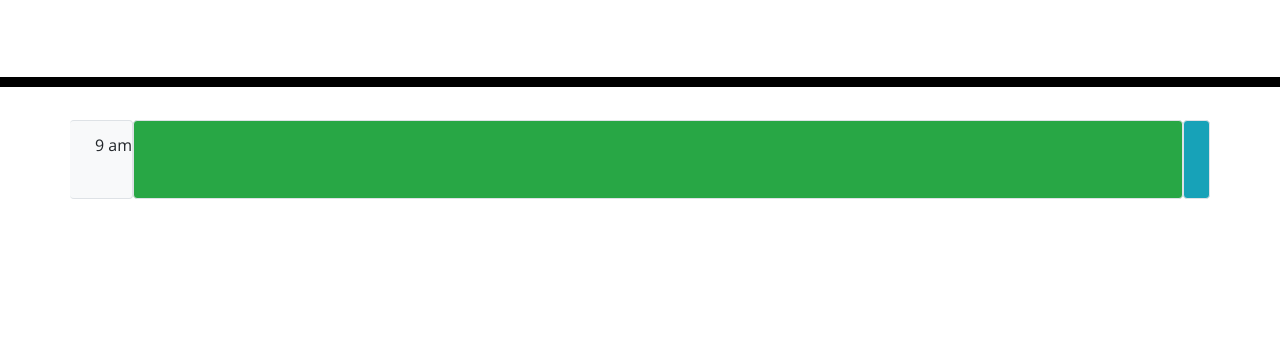
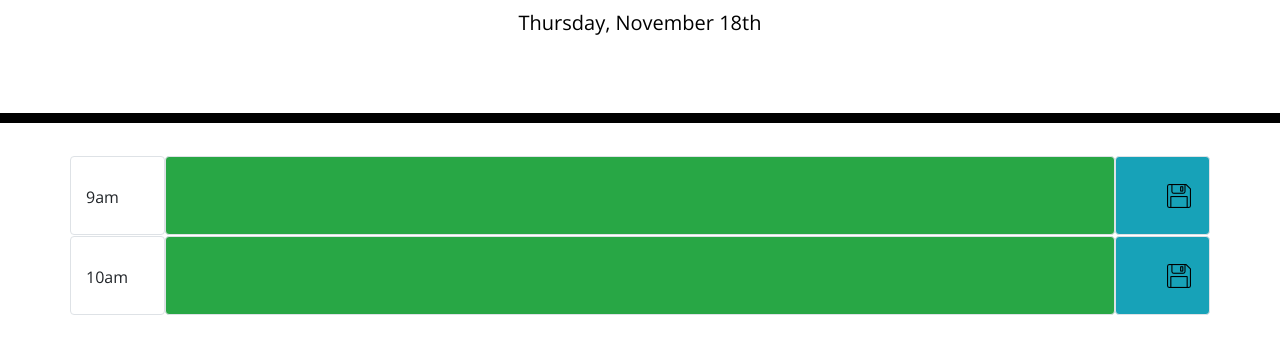
Before and after one commit to dhoneyman/DailyEventPlanner, a plain HTML site: page 02-Homework/Develop/index.html in a window 1280 px wide. Shown: the part 181-534 px from the top of the page. Drawn offline with nearby package versions, Linux system fonts and the light colour scheme.

Commit message:
rows working better

```diff
--- /dev/null
+++ b/02-Homework/Assets/JS/script.js
@@ -0,0 +1,38 @@
+let time = Date.now();
+console.log(time);
+
+setInterval(currentTime, 1000);
+
+function currentTime(){
+    let today = moment();
+    $('#currentDay').text(today.format('dddd, MMMM Do'));
+}
+// function currentHour(){
+//     let today = moment();
+//     let hour = (today.format('hh'));
+//     console.log(hour);
+// }
+// currentHour();
+
+// let currentHour = moment().format('H');
+
+// console.log(currentHour);
+
+// let nowTime = Date('December 25, 1995 23:15:30');
+// let nowHour = nowTime.getHours();
+
+// localStorage.getItem("hourlyTask", hourlyTask);
+// let button = $('.btn');
+let button = document.querySelector('.btn');
+
+// button.on('click',assignTask);
+// let hourlyTask = $('<textarea>');
+
+addEventListener('click', assignTask);
+
+let hourlyTask = document.querySelector('.task').value;
+let hourOfDay = document.querySelector('.TOD');
+
+function assignTask(){
+    localStorage.setItem('hourOfDay','hourlyTask');
+}
--- a/02-Homework/Develop/index.html
+++ b/02-Homework/Develop/index.html
@@ -8,6 +8,8 @@
       rel="stylesheet"
       href="https://stackpath.bootstrapcdn.com/bootstrap/4.3.1/css/bootstrap.min.css"
     />
+    <link rel="stylesheet" href="https://code.jquery.com/ui/1.12.1/themes/base/jquery-ui.css" />
+
     <link
       rel="stylesheet"
       href="https://use.fontawesome.com/releases/v5.8.1/css/all.css"
@@ -29,18 +31,60 @@
       <p id="currentDay" class="lead"></p>
     </header>
       <!-- Timeblocks go here -->
-      <div class="container">
+<!-- <div class="container">
   <div class="row justify-content-md-center">
-    <div class="col- bg-light border-top border-right border-bottom rounded">
+    <div class="TOD col- bg-light border-top border-right border-bottom rounded">
       9 am
     </div>
-    <textarea class="col-xl bg-success rounded border"></textarea>
-    <div class="col- bg-info rounded border">
+    <textarea class="task col-xl bg-success rounded border">
+    </textarea>
+    <button class="col- bg-info rounded border text-center btn">
+      <img src='../Assets/floppy-disk (3).png' class='center-block'/>
+    </button>
+  </div>
+</div>
+  <div class='container'>
+  <div class="row justify-content-md-center">
+    <div class="TOD col- bg-light border-top border-right border-bottom rounded align-text-bottom">
+      10 am
+    </div>
+    <textarea class="task col-xl bg-success rounded border">
+    </textarea>
+    <button class="col- bg-info rounded border text-center">
+      <img src='../Assets/floppy-disk (3).png'/>
+    </button>
+  </div>
+  </div> -->
 
+
+
+
+  <div class="container">
+    <div class="row">
+      <div class="col border rounded">
+        9am
+      </div>
+      <textarea class="task col-10 border rounded bg-success">
+      </textarea>
+      <button class="col border rounded bg-info">
+        <img src='../Assets/floppy-disk (3).png'/>
+      </button>
     </div>
   </div>
-</div>
+  <div class="container">
+    <div class="row">
+      <div class="col border rounded">
+        10am
+      </div>
+      <textarea class="task col-10 border rounded bg-success">
+      </textarea>
+      <button class="col border rounded bg-info">
+        <img src='../Assets/floppy-disk (3).png'/>
+      </button>
+    </div>
+  </div>
 
+<script src='../Assets/JS/script.js'></script>
     <script src="https://cdnjs.cloudflare.com/ajax/libs/jquery/3.2.1/jquery.min.js"></script>
     <script src="https://cdnjs.cloudflare.com/ajax/libs/moment.js/2.24.0/moment.min.js"></script>
   </body>
```
Also changed, not shown: 02-Homework/Assets/floppy-disk (1).png (added), 02-Homework/Assets/floppy-disk (2).png (added), 02-Homework/Assets/floppy-disk (3).png (added), 02-Homework/Assets/floppy-disk.png (added).
